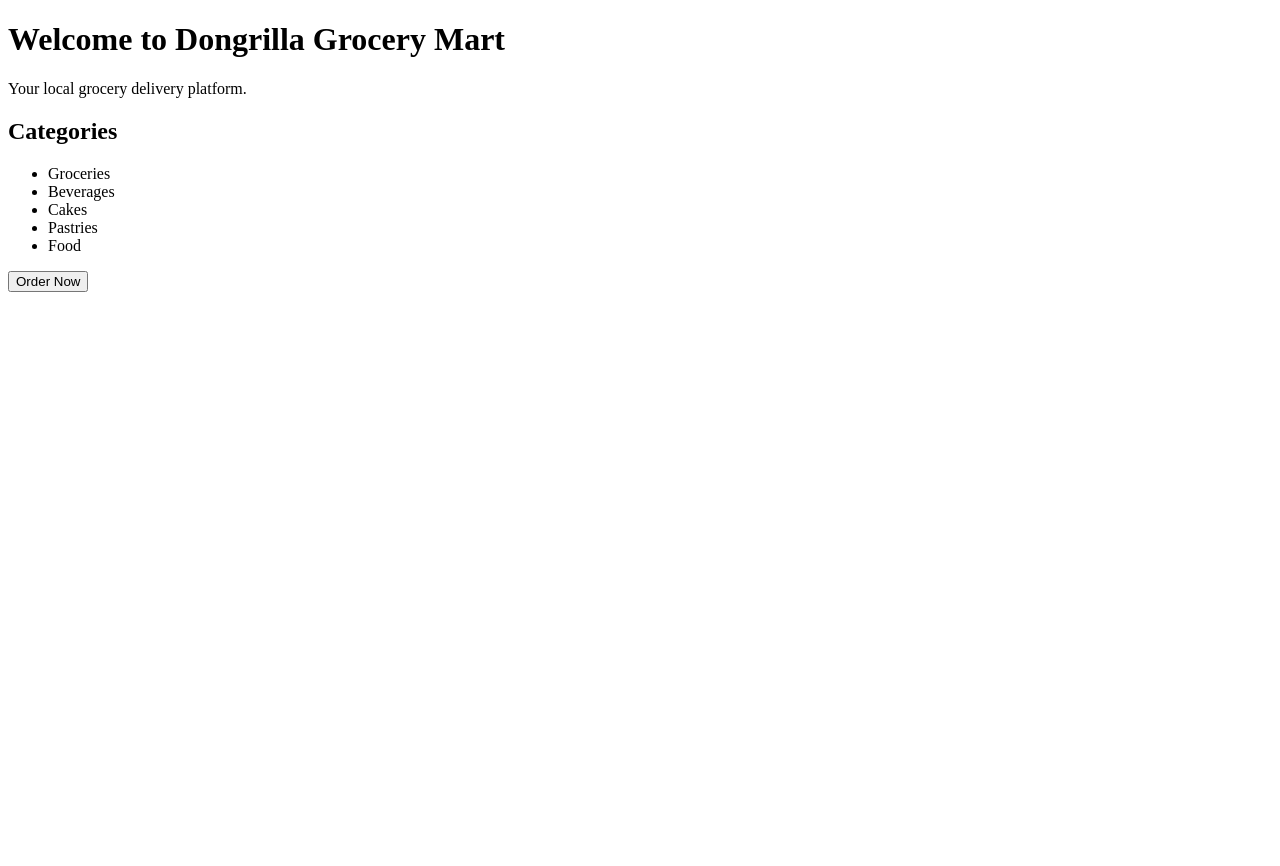
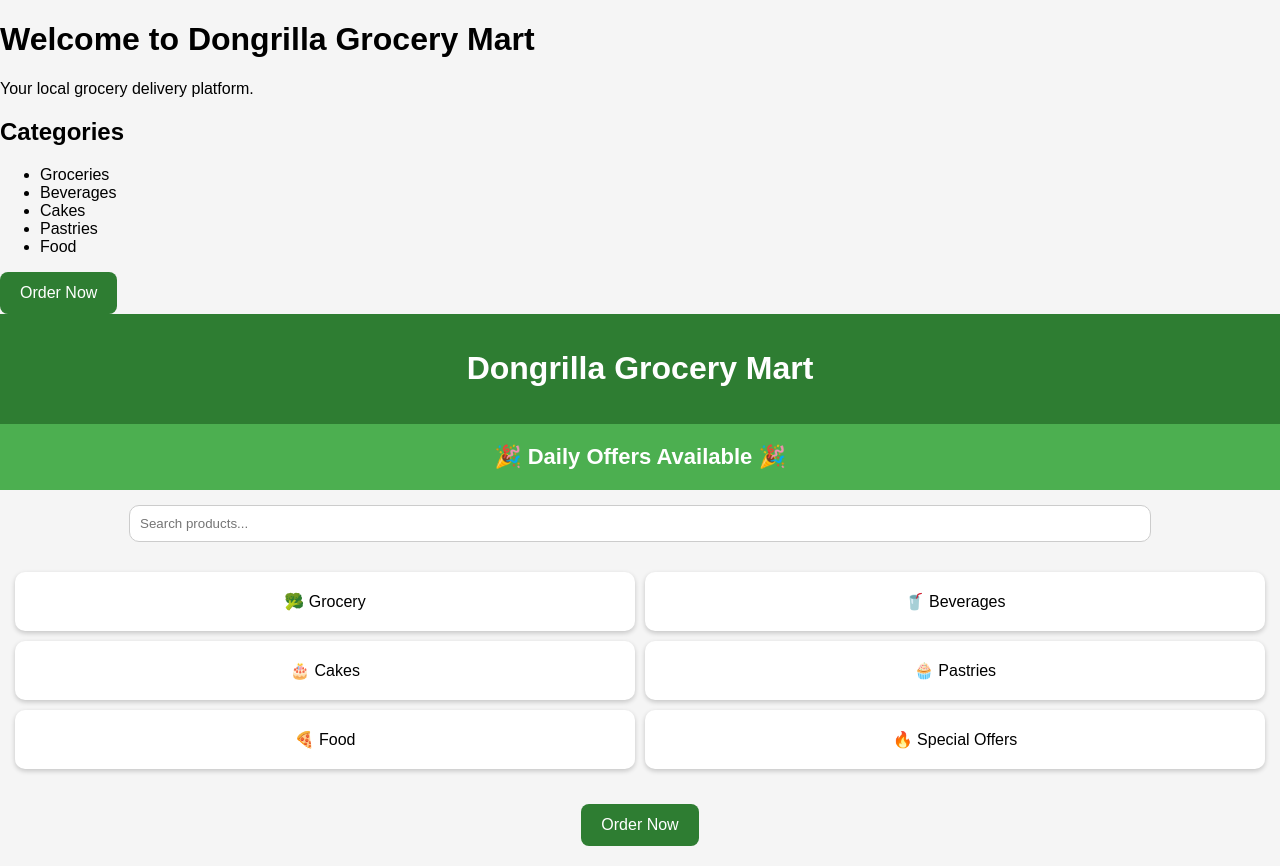
Before and after one commit to freshhub208/dongrilla-grocery-mart, a plain HTML site: page index.html in a window 1280 px wide. Before the commit the page ends 800 px from the top, so only its background shows below. Drawn offline with Linux system fonts and the light colour scheme.

Commit message:
Create index.html with initial layout and styles
Added basic structure and styling for the grocery mart webpage.

```diff
--- a/index.html
+++ b/index.html
@@ -19,3 +19,113 @@
     <button>Order Now</button>
 </body>
 </html>
+<!DOCTYPE html>
+<html>
+<head>
+<meta charset="UTF-8">
+<meta name="viewport" content="width=device-width, initial-scale=1.0">
+<title>Dongrilla Grocery Mart</title>
+
+<style>
+body{
+font-family:Arial,sans-serif;
+margin:0;
+padding:0;
+background:#f5f5f5;
+}
+
+header{
+background:#2e7d32;
+color:white;
+padding:15px;
+text-align:center;
+}
+
+.banner{
+background:#4caf50;
+color:white;
+padding:20px;
+text-align:center;
+font-size:22px;
+font-weight:bold;
+}
+
+.search{
+padding:15px;
+text-align:center;
+}
+
+.search input{
+width:80%;
+padding:10px;
+border-radius:10px;
+border:1px solid #ccc;
+}
+
+.categories{
+display:grid;
+grid-template-columns:repeat(2,1fr);
+gap:10px;
+padding:15px;
+}
+
+.card{
+background:white;
+padding:20px;
+text-align:center;
+border-radius:10px;
+box-shadow:0 2px 5px rgba(0,0,0,0.2);
+}
+
+button{
+background:#2e7d32;
+color:white;
+border:none;
+padding:12px 20px;
+border-radius:8px;
+font-size:16px;
+}
+
+.order{
+text-align:center;
+padding:20px;
+}
+</style>
+</head>
+
+<body>
+
+<header>
+<h1>Dongrilla Grocery Mart</h1>
+</header>
+
+<div class="banner">
+🎉 Daily Offers Available 🎉
+</div>
+
+<div class="search">
+<input type="text" placeholder="Search products...">
+</div>
+
+<div class="categories">
+
+<div class="card">🥦 Grocery</div>
+
+<div class="card">🥤 Beverages</div>
+
+<div class="card">🎂 Cakes</div>
+
+<div class="card">🧁 Pastries</div>
+
+<div class="card">🍕 Food</div>
+
+<div class="card">🔥 Special Offers</div>
+
+</div>
+
+<div class="order">
+<button>Order Now</button>
+</div>
+
+</body>
+</html>
```
